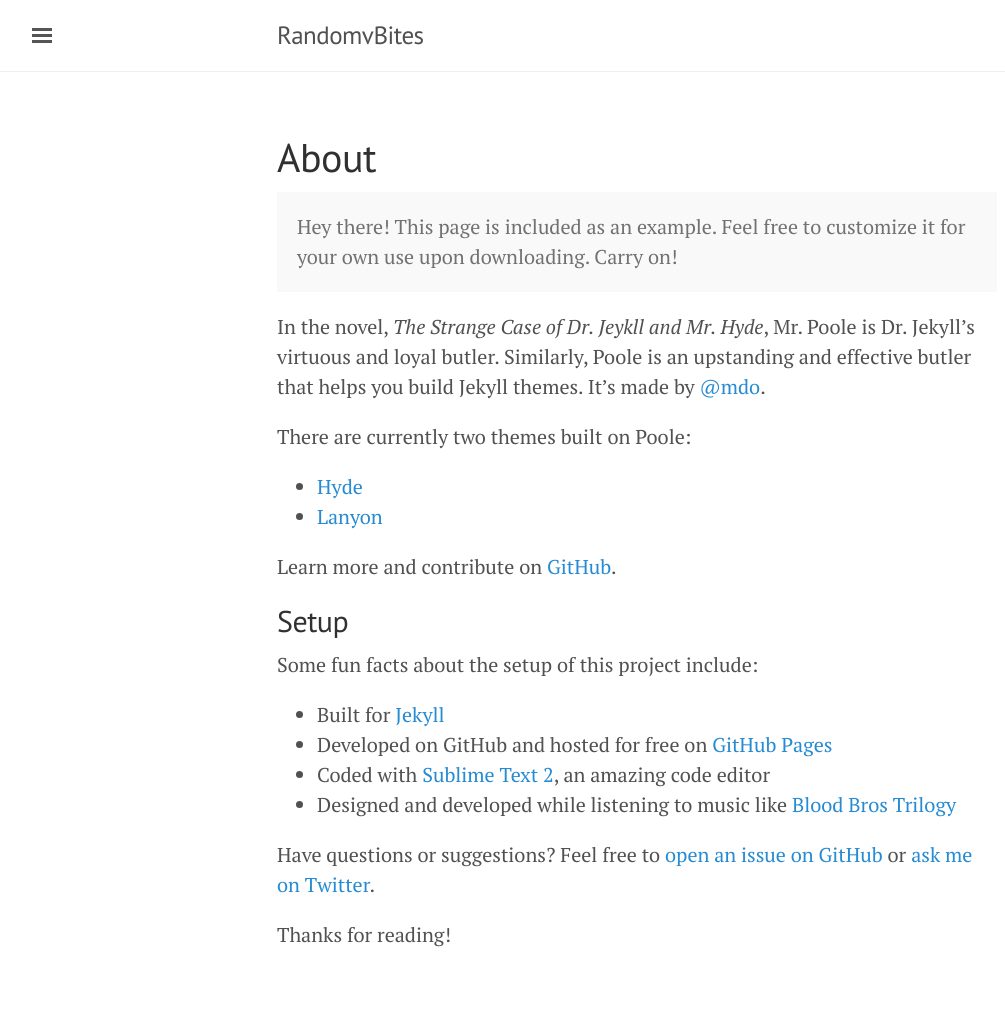
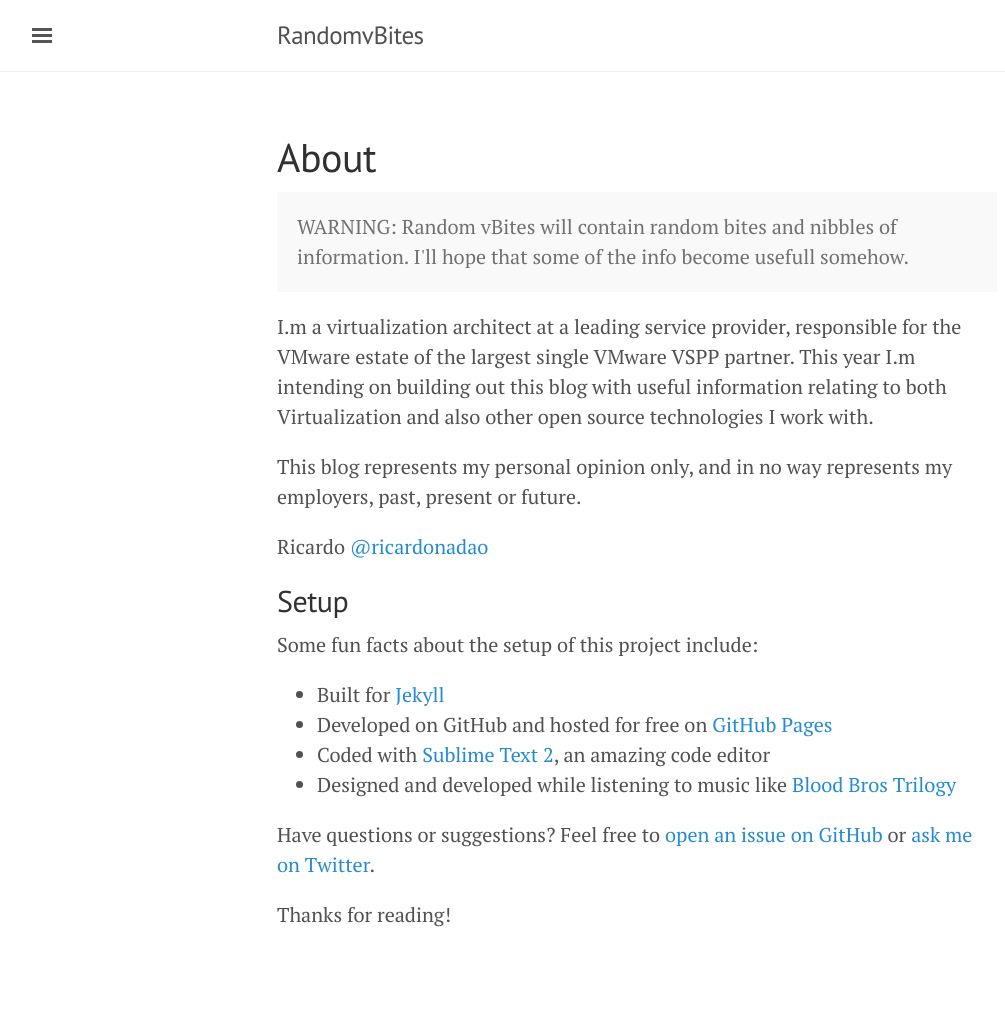
Before and after one commit to RandomvBites/randomvbites.github.io, a Jekyll site: the page built from about.md, in a window 1280 px wide. Shown: the whole page, without its empty margins (3-1008 px from the left). Built offline with Jekyll 4.4.1, drawn with Linux system fonts in a browser that asks for light colours.

Commit message:
- about changed

```diff
--- a/about.md
+++ b/about.md
@@ -4,17 +4,15 @@ title: About
 ---
 
 <p class="message">
-  Hey there! This page is included as an example. Feel free to customize it for your own use upon downloading. Carry on!
+  WARNING: Random vBites will contain random bites and nibbles of information.
+           I'll hope that some of the info become usefull somehow.
 </p>
 
-In the novel, *The Strange Case of Dr. Jeykll and Mr. Hyde*, Mr. Poole is Dr. Jekyll's virtuous and loyal butler. Similarly, Poole is an upstanding and effective butler that helps you build Jekyll themes. It's made by [@mdo](https://twitter.com/mdo).
+I.m a virtualization architect at a leading service provider, responsible for the VMware estate of the largest single VMware VSPP partner. This year I.m intending on building out this blog with useful information relating to both Virtualization and also other open source technologies I work with.
 
-There are currently two themes built on Poole:
+This blog represents my personal opinion only, and in no way represents my employers, past, present or future.
 
-* [Hyde](http://hyde.getpoole.com)
-* [Lanyon](http://lanyon.getpoole.com)
-
-Learn more and contribute on [GitHub](https://github.com/poole).
+Ricardo [@{{ site.twitter_username }}](https://twitter.com/{{ site.twitter_username }})
 
 ## Setup
 
```
